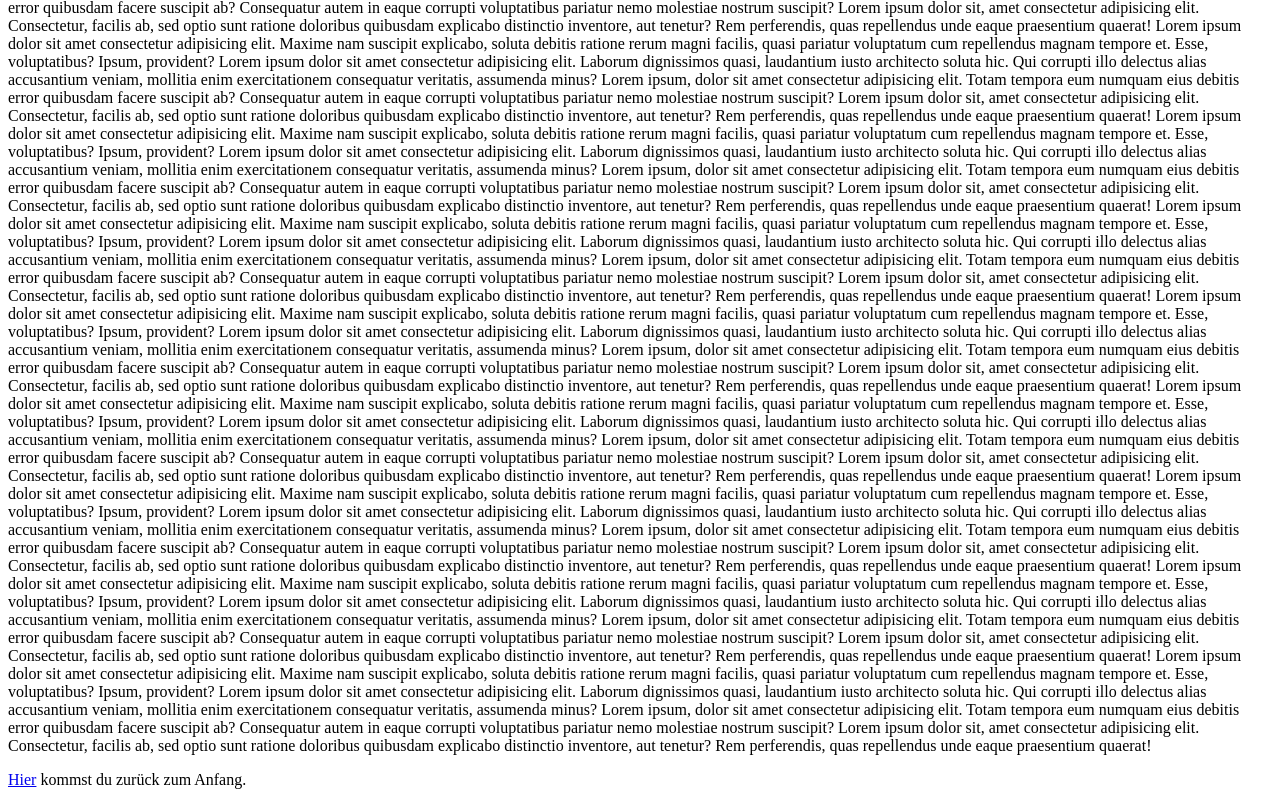
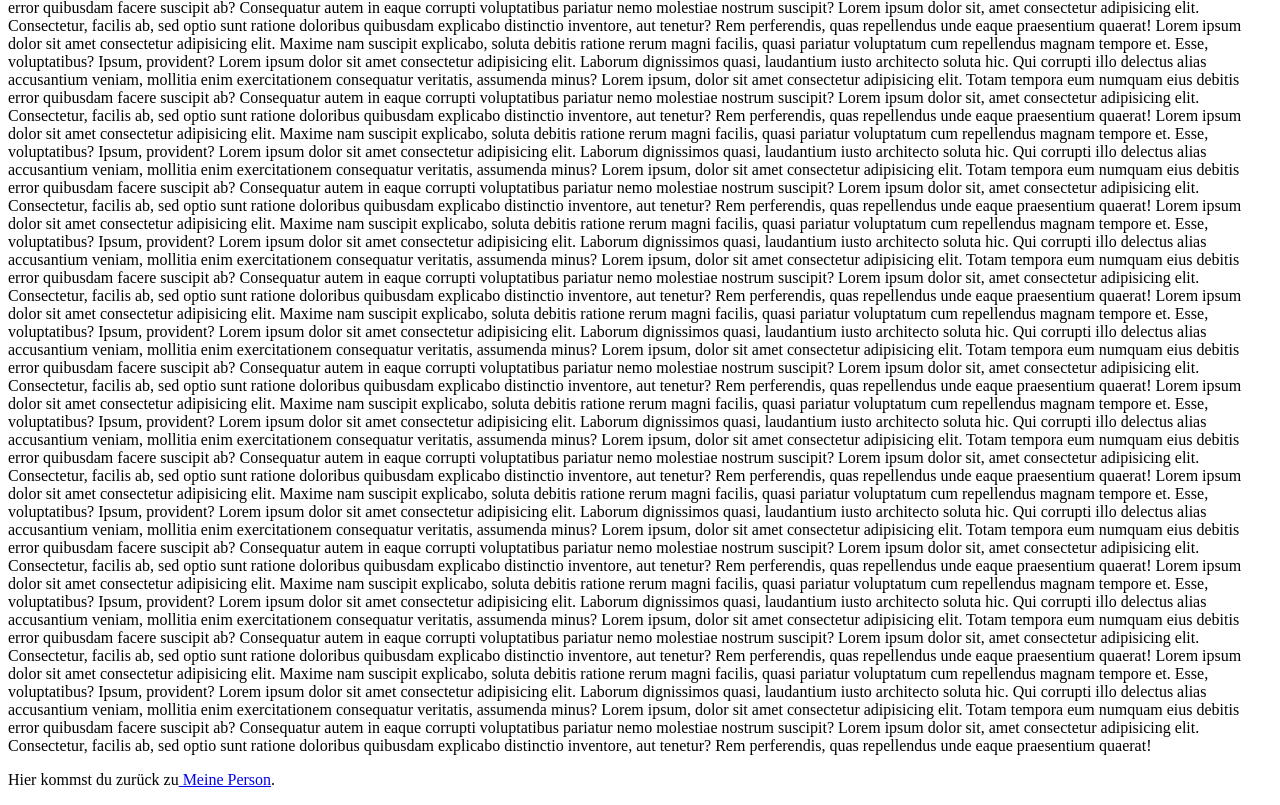
Before and after one commit to leonhrrmnn/GIS-SoSe-2021, a plain HTML site: page index.html in a window 1280 px wide. Shown: the part 425-1230 px from the top of the page. Drawn offline with Linux system fonts and the light colour scheme.

Commit message:
Update index.html

```diff
--- a/index.html
+++ b/index.html
@@ -53,7 +53,7 @@
         Lorem ipsum dolor sit amet consectetur adipisicing elit. Laborum dignissimos quasi, laudantium iusto architecto soluta hic. Qui corrupti illo delectus alias accusantium veniam, mollitia enim exercitationem consequatur veritatis, assumenda minus?
         Lorem ipsum, dolor sit amet consectetur adipisicing elit. Totam tempora eum numquam eius debitis error quibusdam facere suscipit ab? Consequatur autem in eaque corrupti voluptatibus pariatur nemo molestiae nostrum suscipit?
         Lorem ipsum dolor sit, amet consectetur adipisicing elit. Consectetur, facilis ab, sed optio sunt ratione doloribus quibusdam explicabo distinctio inventore, aut tenetur? Rem perferendis, quas repellendus unde eaque praesentium quaerat!</p>
-    <p> <a href="https://leonhrrmnn.github.io/GIS-SoSe-2021/index.html#MeinePerson"> Hier</a> kommst du zurück zum Anfang. </p>
+    <p> Hier kommst du zurück zu<a href="https://leonhrrmnn.github.io/GIS-SoSe-2021/index.html#MeinePerson"> Meine Person</a>.  </p>
 
 
 
```
